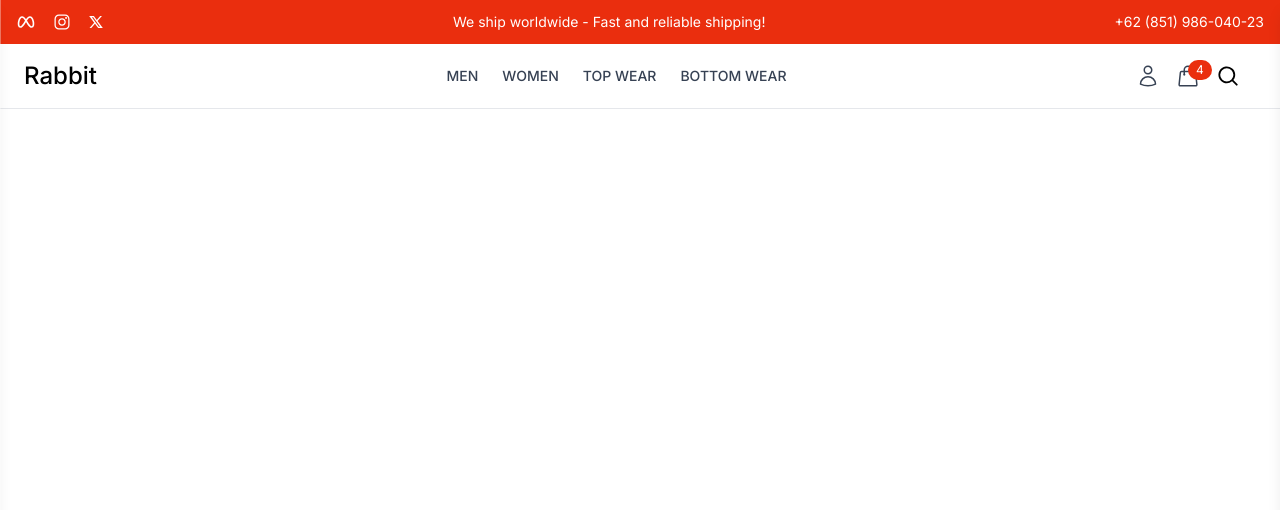
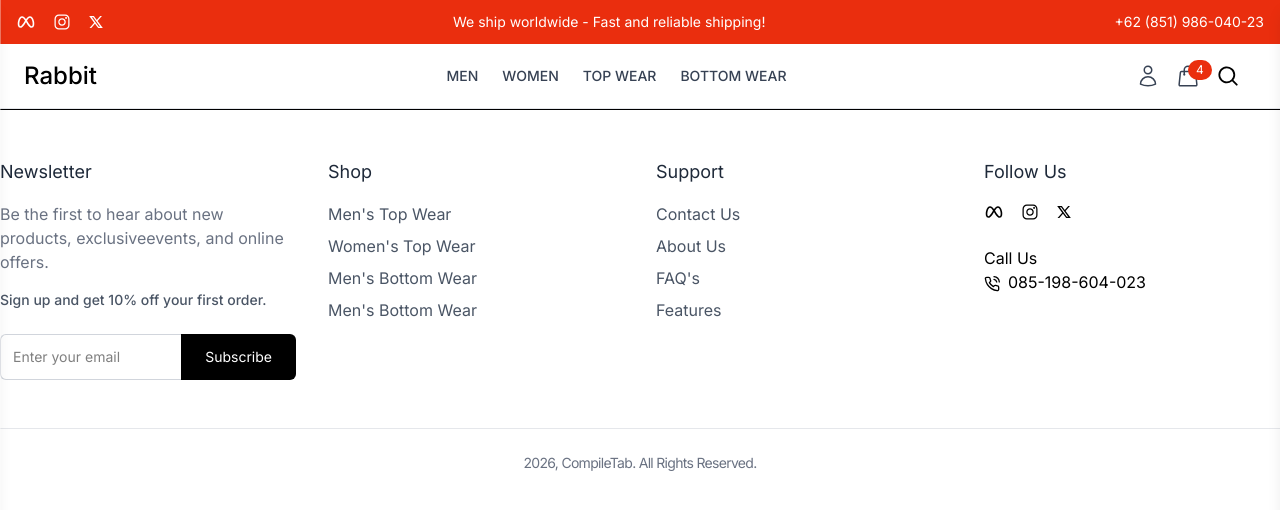
Before and after one commit to DzakyKurniawann/ZStore, a React (Vite) app in the folder frontend/: page / in a window 1280 px wide. Shown: the top 510 px of the page. Built offline with nearby package versions, Linux system fonts and the light colour scheme.

Commit message:
feat: create footer

```diff
--- /dev/null
+++ b/frontend/src/components/Common/Footer.jsx
@@ -0,0 +1,135 @@
+import React from "react";
+import { IoLogoInstagram } from "react-icons/io";
+import { RiTwitterXLine } from "react-icons/ri";
+import { TbBrandMeta } from "react-icons/tb";
+import { FiPhoneCall } from "react-icons/fi";
+import { Link } from "react-router-dom";
+
+const Footer = () => {
+  return (
+    <footer className="border-t py-12">
+      <div className="container mx-auto grid grid-cols-1 md:grid-cols-4 gap-8 px-4 lg:px-0">
+        <div>
+          <h3 className="text-lg text-gray-800 mb-4">Newsletter</h3>
+          <p className="text-gray-500 mb-4">
+            Be the first to hear about new products, exclusiveevents, and online
+            offers.
+          </p>
+          <p className="font-medium text-sm text-gray-600 mb-6">
+            Sign up and get 10% off your first order.
+          </p>
+
+          <form className="flex">
+            <input
+              type="email"
+              placeholder="Enter your email"
+              className="p-3 w-full text-sm border-t border-l border-b border-gray-300 rounded-l-md focus:outline-none focus:ring-2 focus:ring-gray-500 transition-all"
+              required
+            />
+            <button
+              type="submit"
+              className="bg-black text-white px-6 py-3 text-sm rounded-r-md hover:bg-gray-800 transition-all"
+            >
+              Subscribe
+            </button>
+          </form>
+        </div>
+
+        <div>
+          <h3 className="text-lg text-gray-800 mb-4">Shop</h3>
+          <ul className="space-y-2 text-gray-600">
+            <li>
+              <Link to="#" className="hover:text-gray-500 trasition-colors">
+                Men's Top Wear
+              </Link>
+            </li>
+            <li>
+              <Link to="#" className="hover:text-gray-500 trasition-colors">
+                Women's Top Wear
+              </Link>
+            </li>
+            <li>
+              <Link to="#" className="hover:text-gray-500 trasition-colors">
+                Men's Bottom Wear
+              </Link>
+            </li>
+            <li>
+              <Link to="#" className="hover:text-gray-500 trasition-colors">
+                Men's Bottom Wear
+              </Link>
+            </li>
+          </ul>
+        </div>
+
+        <div>
+          <h3 className="text-lg text-gray-800 mb-4">Support</h3>
+          <ul className="space-y-2 text-gray-600">
+            <li>
+              <Link to="#" className="hover:text-gray-500 trasition-colors">
+                Contact Us
+              </Link>
+            </li>
+            <li>
+              <Link to="#" className="hover:text-gray-500 trasition-colors">
+                About Us
+              </Link>
+            </li>
+            <li>
+              <Link to="#" className="hover:text-gray-500 trasition-colors">
+                FAQ's
+              </Link>
+            </li>
+            <li>
+              <Link to="#" className="hover:text-gray-500 trasition-colors">
+                Features
+              </Link>
+            </li>
+          </ul>
+        </div>
+
+        <div>
+          <h3 className="text-lg text-gray-800 mb-4">Follow Us</h3>
+          <div className="flex items-center space-x-4 mb-6">
+            <a
+              href="https://www.facebook.com"
+              target="_blank"
+              rel="noopener noreferrer"
+              className="hover:text-gray-300"
+            >
+              <TbBrandMeta className="h-5 w-5" />
+            </a>
+            <a
+              href="https://www.instagram.com"
+              target="_blank"
+              rel="noopener noreferrer"
+              className="hover:text-gray-300"
+            >
+              <IoLogoInstagram className="h-5 w-5" />
+            </a>
+            <a
+              href="https://www.twitter.com"
+              target="_blank"
+              rel="noopener noreferrer"
+              className="hover:text-gray-300"
+            >
+              <RiTwitterXLine className="h-4 w-4" />
+            </a>
+          </div>
+          <p className="text-gray-5">Call Us</p>
+          <p>
+            <FiPhoneCall className="inline-block mr-2" />
+            085-198-604-023
+          </p>
+        </div>
+      </div>
+      <div className="container mx-auto mt-12 px-4 lg:px-0 border-t border-gray-200 pt-6">
+        <p className="text-gray-500 text-sm tracking-tighter text-center">
+          {" "}
+          2026, CompileTab. All Rights Reserved.
+        </p>
+      </div>
+    </footer>
+  );
+};
+
+export default Footer;
--- a/frontend/src/components/Layout/UserLayout.jsx
+++ b/frontend/src/components/Layout/UserLayout.jsx
@@ -1,10 +1,12 @@
 import React from "react";
 import Header from "../Common/Header";
+import Footer from "../Common/Footer";
 
 const UserLayout = () => {
   return (
     <>
       <Header />
+      <Footer />
     </>
   );
 };
```
